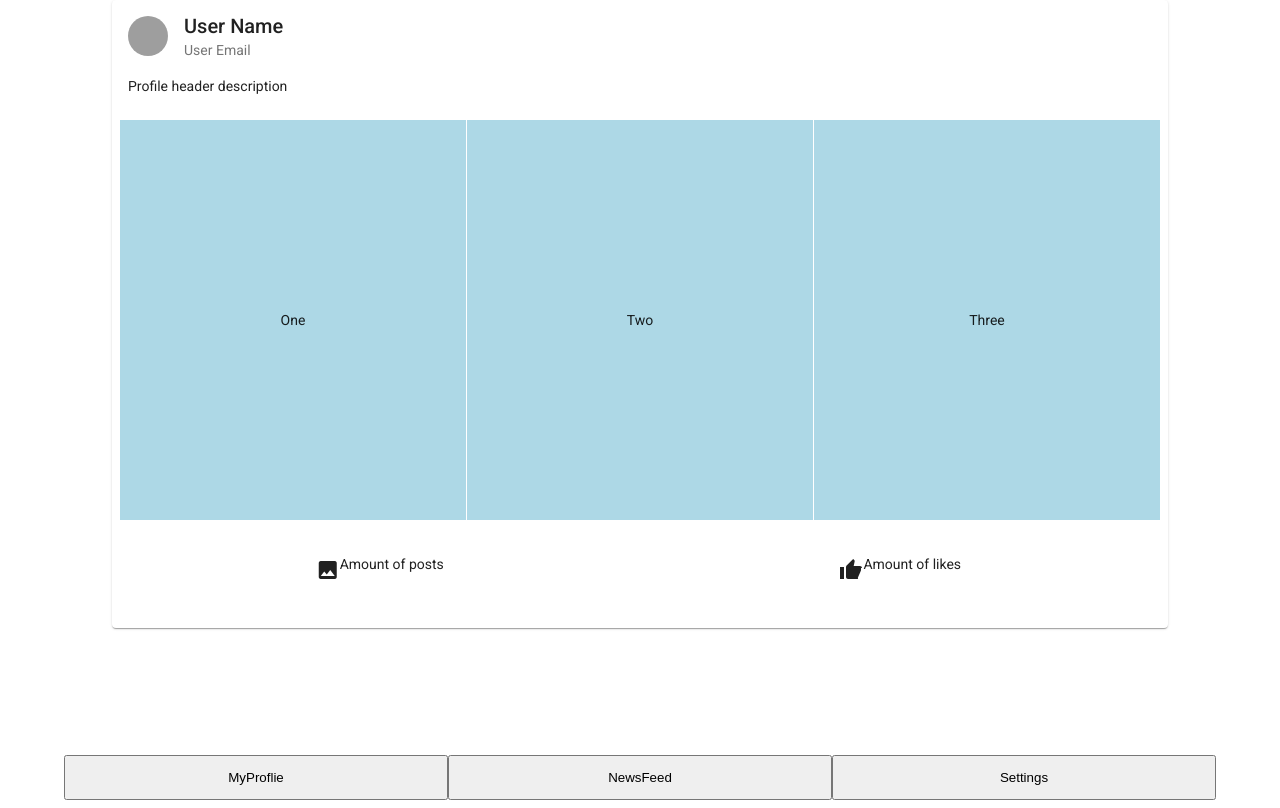
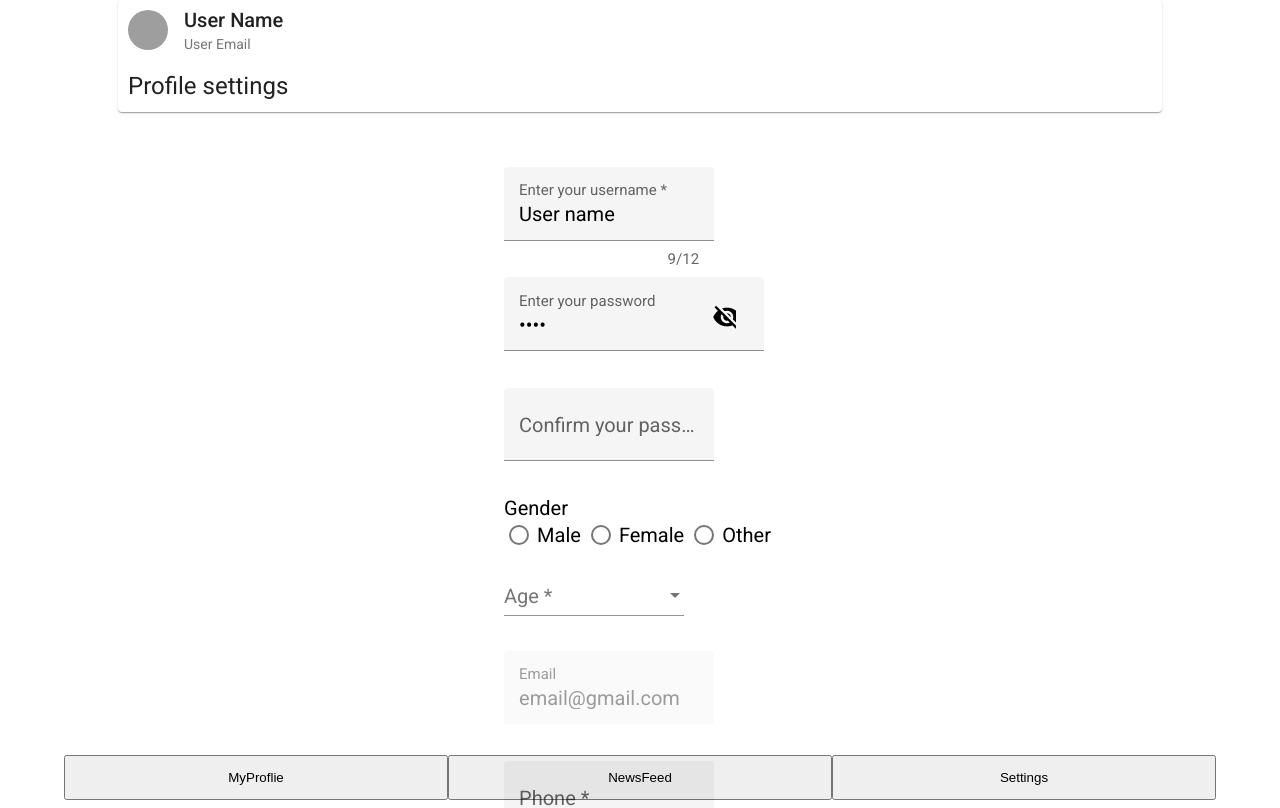
Before and after one commit to David3567/Antra-Share-Feb-2022, an Angular app in the folder antraShares/: page /profile in a window 1280 px wide. Shown: the top 808 px of the page. Built offline with nearby package versions, Linux system fonts and the light colour scheme; grey boxes are pictures that could not be loaded.

Commit message:
Implemented reactive forms for profile

```diff
--- a/antraShares/src/app/app.module.ts
+++ b/antraShares/src/app/app.module.ts
@@ -38,10 +38,7 @@ import { ContentpipePipe } from './pipe/contentpipe.pipe';
     NewsfeedModule,
     ProfileModule,
     SettingModule,
-
-
     BrowserAnimationsModule,
-
     NoopAnimationsModule,
     MatButtonModule, MatCardModule, MatGridListModule, MatIconModule
   ],
--- /dev/null
+++ b/antraShares/src/app/pipe/range.pipe.ts
@@ -0,0 +1,14 @@
+import { Pipe, PipeTransform } from '@angular/core';
+
+@Pipe({
+  name: 'range',
+})
+export class RangePipe implements PipeTransform {
+  transform(value: number[], min: number, max: number) {
+    while (min <= max) {
+      value.push(min);
+      min++;
+    }
+    return value;
+  }
+}
--- a/antraShares/src/app/profile/profile.component.css
+++ b/antraShares/src/app/profile/profile.component.css
@@ -3,6 +3,28 @@
   justify-content: center;
   align-items: center;
   margin: auto;
+  padding: 10px
+}
+
+form {
+  display: flex;
+  flex-direction: column;
+  align-items: flex-start;
+}
+
+.form-container {
+  margin-top: 50px;
+  display: flex;
+  flex-direction: column;
+  align-items: flex-start;
+  justify-content: center;
+  align-items: center;
+  margin-bottom: 50px;
+
+}
+
+mat-form-field, mat-radio-button, mat-radio-group {
+  margin: 5px;
 }
 
 .example-header-image {
--- a/antraShares/src/app/profile/profile.component.html
+++ b/antraShares/src/app/profile/profile.component.html
@@ -5,23 +5,90 @@
     <mat-card-subtitle>User Email</mat-card-subtitle>
   </mat-card-header>
   <mat-card-content>
-    <p>
-      Profile header description
-    </p>
+    <h1>
+      Profile settings
+    </h1>
   </mat-card-content>
+</mat-card>
+
+<div class="form-container">
+  <form [formGroup]="form" (ngSubmit)="onSubmit()" novalidate [style.fontSize.px]="20">
+
+    <mat-form-field appearance="fill" [floatLabel]="floatLabelControl.value">
+      <mat-label>Enter your username</mat-label>
+      <input matInput #input maxlength="12" placeholder="username" formControlName="username" required>
+      <mat-hint align="end">{{input?.value?.length || 0}}/12</mat-hint>
+      <div *ngIf="!form.valid && (form.dirty || form.touched)">
+        <mat-error *ngIf="username?.value.length < 5">User name is too short</mat-error>
+      </div>
+    </mat-form-field>
+
+    <mat-form-field appearance="fill">
+      <input formControlName="password" matInput [type]="hide ? 'password' : 'text'">
+      <mat-label>Enter your password</mat-label>
+      <div *ngIf="!form.valid && (form.dirty || form.touched)">
+        <mat-error *ngIf="password?.errors?.['needUpper']">Need 1 upper</mat-error>
+        <mat-error *ngIf="password?.errors?.['needLower']">Need 1 lower</mat-error>
+        <mat-error *ngIf="password?.errors?.['needSpecial']">Need 1 special</mat-error>
+        <mat-error *ngIf="password?.errors?.['needNumber']">Need 1 number</mat-error>
+        <mat-error *ngIf="password?.errors?.['minlen']">Must be longer than {{ password?.errors?.['minlength'] }}
+        </mat-error>
+      </div>
+      <button mat-icon-button matSuffix (click)="hide = !hide" [attr.aria-label]="'Hide password'"
+        [attr.aria-pressed]="hide">
+        <mat-icon>{{hide ? 'visibility_off' : 'visibility'}}</mat-icon>
+      </button>
+    </mat-form-field>
+
+    <mat-form-field appearance="fill">
+      <input formControlName="confirmPassword" matInput [type]="hide ? 'password' : 'text'">
+      <mat-label>Confirm your password</mat-label>
+      <div *ngIf="!form.valid && (form.dirty || form.touched)">
+        <mat-error *ngIf="form.errors?.['notMatch']">Password does not match</mat-error>
+      </div>
+    </mat-form-field>
+
+    <mat-radio-group formControlName="gender">
+      <div>
+        <mat-label>Gender</mat-label>
+      </div>
+      <mat-radio-button value="male">Male </mat-radio-button>
+      <mat-radio-button value="female">Female </mat-radio-button>
+      <mat-radio-button value="other">Other </mat-radio-button>
+    </mat-radio-group>
+
+    <mat-form-field>
+      <mat-label>Age</mat-label>
+      <mat-select formControlName="age">
+        <mat-option *ngFor="let age of [] | range: 1:100" [value]="age">
+          {{ age }}
+        </mat-option>
+      </mat-select>
+    </mat-form-field>
+
+    <mat-form-field appearance="fill">
+      <mat-label>Email</mat-label>
+      <input matInput [disabled]="true" formControlName="email" />
+    </mat-form-field>
+
+    <mat-form-field appearance="fill">
+      <mat-label>Phone</mat-label>
+      <input matInput  formControlName="phone" />
+    </mat-form-field>
+    <button type="submit" mat-button [disabled]="!form.valid">Submit</button>
+  </form>
+</div>
+
+<mat-card class="example-card">
   <mat-card-actions class="actions">
-    <mat-grid-list cols="3" rowHeight="400px">
-      <mat-grid-tile *ngFor="let tile of tiles" [style.background]="tile.color">
-        {{tile.text}}
-      </mat-grid-tile>
-    </mat-grid-list>
     <mat-grid-list cols="2" rowHeight="100px">
-      <mat-grid-tile class="tile" >
+      <mat-grid-tile class="tile">
         <mat-icon aria-hidden="false" class="icon" aria-label="Example home icon">photo</mat-icon>
         <p>Amount of posts</p>
       </mat-grid-tile>
       <mat-grid-tile class="tile">
-        <mat-icon svgIcon="thumbs-up" class="icon" aria-hidden="false" aria-label="Example thumbs up SVG icon"></mat-icon>
+        <mat-icon svgIcon="thumbs-up" class="icon" aria-hidden="false" aria-label="Example thumbs up SVG icon">
+        </mat-icon>
         <p>Amount of likes</p>
       </mat-grid-tile>
     </mat-grid-list>
--- a/antraShares/src/app/profile/profile.component.ts
+++ b/antraShares/src/app/profile/profile.component.ts
@@ -1,6 +1,11 @@
 import { Component, OnInit } from '@angular/core';
 import { DomSanitizer } from '@angular/platform-browser';
 import { MatIconRegistry } from '@angular/material/icon';
+import {
+  FormGroup, FormBuilder, Validators, AbstractControl,
+  ValidationErrors, FormControl
+} from '@angular/forms';
+import { MatError } from '@angular/material/form-field';
 
 const THUMBUP_ICON =
   `
@@ -12,10 +17,10 @@ const THUMBUP_ICON =
   </svg>
 `;
 
-export interface Tile {
-  color: string;
-  text: string;
-}
+// export interface Tile {
+//   color: string;
+//   text: string;
+// }
 
 const color = "lightblue";
 
@@ -25,19 +30,118 @@ const color = "lightblue";
   styleUrls: ['./profile.component.css']
 })
 export class ProfileComponent implements OnInit {
+  hide = true;
+  form!: FormGroup;
+  myForm!: FormGroup;
+  selectedGender!: string;
+  floatLabelControl = new FormControl('auto');
+  get username() {
+    return this.form.get('username');
+  }
 
-  constructor(iconRegistry: MatIconRegistry, sanitizer: DomSanitizer) {
+  get password() {
+    return this.form.get('password');
+  }
+
+  get confirmPassword() {
+    return this.form.get('confirmPassword');
+  }
+
+  get gender() {
+    return this.form.get('gender')
+  }
+
+  get age() {
+    return this.form.get('age');
+  }
+
+  get phone() {
+    return this.form.get('phone')
+  }
+
+
+  constructor(iconRegistry: MatIconRegistry, sanitizer: DomSanitizer, private fb: FormBuilder) {
     iconRegistry.addSvgIconLiteral('thumbs-up', sanitizer.bypassSecurityTrustHtml(THUMBUP_ICON));
   }
 
-  tiles: Tile[] = [
-    { text: 'One',  color: color },
-    { text: 'Two',  color: color },
-    { text: 'Three',  color: color },
+  ngOnInit(): void {
+    this.form = this.fb.group(this.buildform(), {
+      validators: matchPassword,
+      floatLabel: this.floatLabelControl,
+    });
+  }
 
-  ];
+  buildform() {
+    return {
+      username: ['User name', [userLength(5, 12), Validators.required]],
+      password: ['1234', [characterCheck(5)]],
+      confirmPassword: ['', Validators.required],
+      email: [{ value: 'email@gmail.com', disabled: true }],
+      age: ['', Validators.required],
+      phone: ['', Validators.required],
+      gender: ['', Validators.required]
+    };
+  }
 
-  ngOnInit(): void {
+  onSubmit() {
+    console.log(this.form.value);
+    console.log(this.username?.value);
+    console.log(this.password?.value);
+    console.log(this.age?.value);
+    console.log(this.phone?.value);
+  }
+
+  getErrorMessage(): string {
+    if (this.password?.errors?.['needUpper']) return "Password need at least 1 upper";
+    if (this.password?.errors?.['needNumber']) return "Password need at least 1 number";
+    if (this.password?.errors?.['needSpecial']) return "Password need at least 1 special";
+    if (this.password?.errors?.['needLower']) return "Password need at least 1 lower";
+    if (this.password?.errors?.['minlen']) return "Passwords need to be longer than " + this.password?.errors?.['minlength'];
+    return "";
   }
 
 }
+
+
+interface ValidatorFn {
+  (control: AbstractControl): ValidationErrors | null;
+}
+
+
+function userLength(minlen: number, maxlen: number): ValidatorFn {
+  return (control: AbstractControl): ValidationErrors | null => {
+    if (control.value.length < minlen || control.value.length >= maxlen) {
+      return { minlen: true, minlength: minlen };
+    }
+    return null;
+  };
+}
+
+function matchPassword(group: FormGroup): ValidationErrors | null {
+  const password = group.get('password')?.value;
+  const confirm = group.get('confirmPassword')?.value;
+
+  return password !== confirm ? { notMatch: true } : null;
+}
+
+function characterCheck(minlen: number): ValidatorFn {
+  return (control: AbstractControl): ValidationErrors | null => {
+    const lowerCase = new RegExp('^(?=.*?[a-z])');
+    const upperCase = new RegExp('^(?=.*?[A-Z])');
+    const number = new RegExp('^(?=.*?[0-9])');
+    const specialChar = /[!@#$%^&*()_+\-=\[\]{};':"\\|,.<>\/?]+/;
+
+    if (!lowerCase.test(control.value)) {
+      return { needLower: true };
+    } else if (!upperCase.test(control.value)) {
+      return { needUpper: true };
+    } else if (!number.test(control.value)) {
+      return { needNumber: true };
+    } else if (!specialChar.test(control.value)) {
+      return { needSpecial: true };
+    } else if (control.value.length < minlen) {
+      return { minlen: true, minlength: minlen };
+    }
+    return null;
+  };
+}
--- a/antraShares/src/app/profile/profile.module.ts
+++ b/antraShares/src/app/profile/profile.module.ts
@@ -6,13 +6,20 @@ import { MatButtonModule } from '@angular/material/button';
 import { MatCardModule } from '@angular/material/card';
 import { MatIconModule } from '@angular/material/icon';
 import { MatGridListModule } from '@angular/material/grid-list';
-
+import { MatFormFieldModule } from '@angular/material/form-field';
+import { MatInputModule } from '@angular/material/input';
+import {
+  FormsModule, ReactiveFormsModule
+} from '@angular/forms';
+import { MatSelectModule } from '@angular/material/select';
+import { MatRadioModule } from '@angular/material/radio';
+import { RangePipe } from '../pipe/range.pipe';
 
 @NgModule({
-  declarations: [ProfileComponent],
-  exports:[ProfileComponent],
+  declarations: [ProfileComponent, RangePipe],
+  exports: [ProfileComponent],
   imports: [
-    CommonModule, MatCardModule, MatIconModule, MatButtonModule, MatGridListModule
+    CommonModule, MatSelectModule, MatRadioModule, MatCardModule, MatInputModule, MatIconModule, MatButtonModule, MatGridListModule, FormsModule, ReactiveFormsModule, MatFormFieldModule
   ]
 })
 export class ProfileModule { }
```
Also changed, not shown: antraShares/src/app/auth/auth.guard.ts (added, +15 -0 lines), 2 other files (tests, documents, lock files or other folders).
